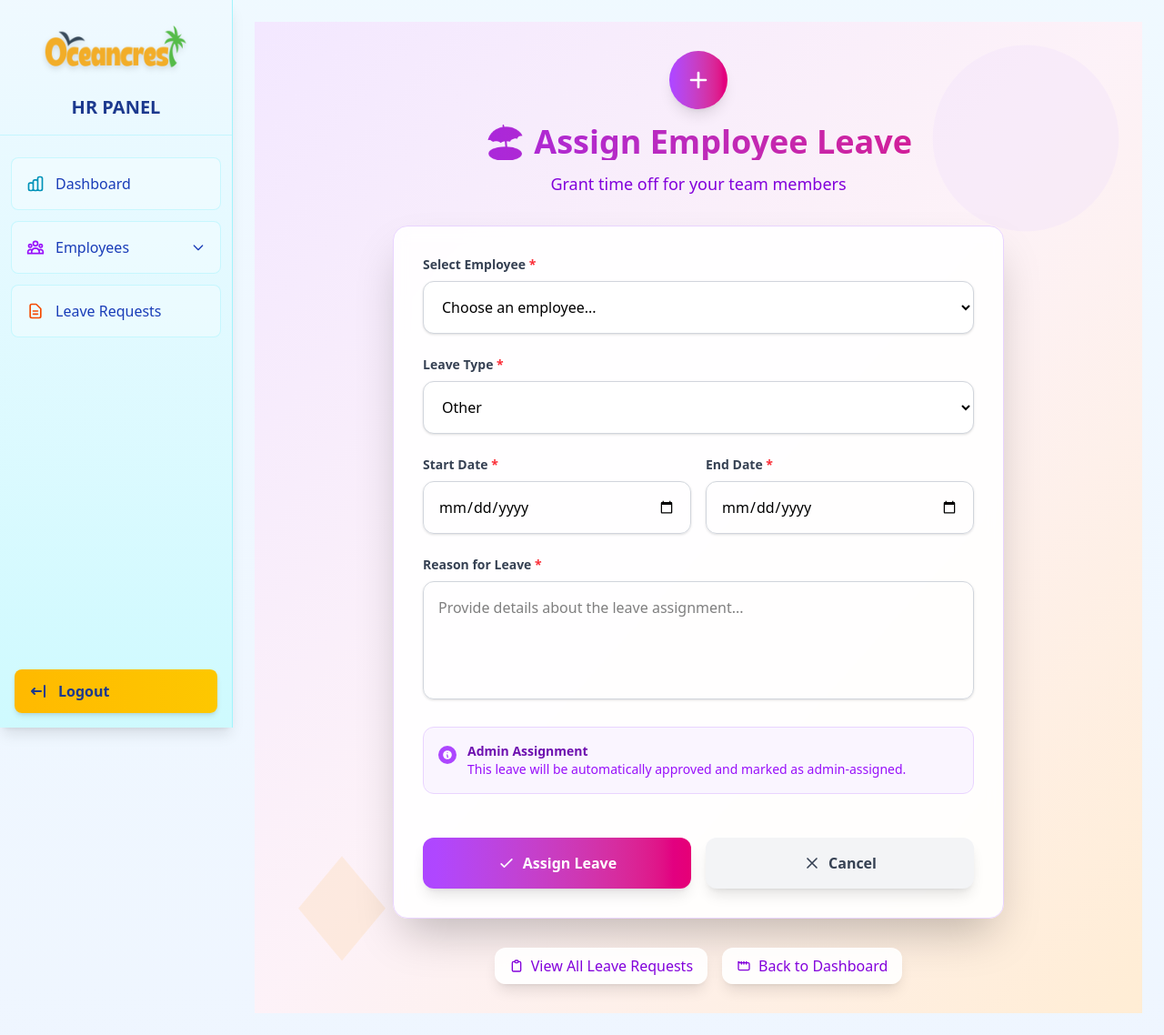
After one commit to Giner-Jv-git/employee_management_v2, a Django app: page /assign-leave/ in a window 1280 px wide. The commit adds this page. Shown: the whole page at 91% size. Run offline with Django 4.2, Linux system fonts and the light colour scheme; the visitor is signed in with stand-in values (Sample User, id 1); data that the repository does not hold is empty; some libraries are stand-ins or nearby versions.

Commit message:
admin assign configured

```diff
--- a/emp_app/forms.py
+++ b/emp_app/forms.py
@@ -93,6 +93,7 @@ class LeaveRequestForm(forms.ModelForm):
                 raise forms.ValidationError("Start date cannot be in the past.")
 
         return cleaned_data
+
 class AdminLeaveAssignForm(forms.ModelForm):
     employee = forms.ModelChoiceField(
         queryset=EmployeeData.objects.filter(status='active'),
--- a/emp_app/static/emp_app/css/output.css
+++ b/emp_app/static/emp_app/css/output.css
@@ -92,11 +92,9 @@
     --color-indigo-600: oklch(51.1% 0.262 276.966);
     --color-indigo-700: oklch(45.7% 0.24 277.023);
     --color-indigo-800: oklch(39.8% 0.195 277.366);
-    --color-indigo-900: oklch(35.9% 0.144 278.697);
     --color-purple-50: oklch(97.7% 0.014 308.299);
     --color-purple-100: oklch(94.6% 0.033 307.174);
     --color-purple-200: oklch(90.2% 0.063 306.703);
-    --color-purple-300: oklch(82.7% 0.119 306.383);
     --color-purple-400: oklch(71.4% 0.203 305.504);
     --color-purple-500: oklch(62.7% 0.265 303.9);
     --color-purple-600: oklch(55.8% 0.288 302.321);
@@ -125,7 +123,6 @@
     --container-xs: 20rem;
     --container-sm: 24rem;
     --container-md: 28rem;
-    --container-lg: 32rem;
     --container-2xl: 42rem;
     --container-4xl: 56rem;
     --container-6xl: 72rem;
@@ -616,6 +599,12 @@
   .h-32 {
     height: calc(var(--spacing) * 32);
   }
+  .h-48 {
+    height: calc(var(--spacing) * 48);
+  }
+  .h-64 {
+    height: calc(var(--spacing) * 64);
+  }
   .h-72 {
     height: calc(var(--spacing) * 72);
   }
@@ -679,6 +668,9 @@
   .w-32 {
     width: calc(var(--spacing) * 32);
   }
+  .w-48 {
+    width: calc(var(--spacing) * 48);
+  }
   .w-64 {
     width: calc(var(--spacing) * 64);
   }
@@ -1134,6 +1101,9 @@
       border-color: color-mix(in oklab, var(--color-purple-100) 50%, transparent);
     }
   }
+  .border-purple-200 {
+    border-color: var(--color-purple-200);
+  }
   .border-red-100 {
     border-color: var(--color-red-100);
   }
@@ -1296,11 +1260,17 @@
   .bg-pink-400 {
     background-color: var(--color-pink-400);
   }
+  .bg-purple-50 {
+    background-color: var(--color-purple-50);
+  }
   .bg-purple-100 {
     background-color: var(--color-purple-100);
   }
   .bg-purple-400 {
     background-color: var(--color-purple-400);
+  }
+  .bg-purple-500 {
+    background-color: var(--color-purple-500);
   }
   .bg-red-50 {
     background-color: var(--color-red-50);
@@ -1493,12 +1457,20 @@
     --tw-gradient-from: var(--color-purple-50);
     --tw-gradient-stops: var(--tw-gradient-via-stops, var(--tw-gradient-position), var(--tw-gradient-from) var(--tw-gradient-from-position), var(--tw-gradient-to) var(--tw-gradient-to-position));
   }
+  .from-purple-100 {
+    --tw-gradient-from: var(--color-purple-100);
+    --tw-gradient-stops: var(--tw-gradient-via-stops, var(--tw-gradient-position), var(--tw-gradient-from) var(--tw-gradient-from-position), var(--tw-gradient-to) var(--tw-gradient-to-position));
+  }
   .from-purple-400 {
     --tw-gradient-from: var(--color-purple-400);
     --tw-gradient-stops: var(--tw-gradient-via-stops, var(--tw-gradient-position), var(--tw-gradient-from) var(--tw-gradient-from-position), var(--tw-gradient-to) var(--tw-gradient-to-position));
   }
   .from-purple-500 {
     --tw-gradient-from: var(--color-purple-500);
+    --tw-gradient-stops: var(--tw-gradient-via-stops, var(--tw-gradient-position), var(--tw-gradient-from) var(--tw-gradient-from-position), var(--tw-gradient-to) var(--tw-gradient-to-position));
+  }
+  .from-purple-600 {
+    --tw-gradient-from: var(--color-purple-600);
     --tw-gradient-stops: var(--tw-gradient-via-stops, var(--tw-gradient-position), var(--tw-gradient-from) var(--tw-gradient-from-position), var(--tw-gradient-to) var(--tw-gradient-to-position));
   }
   .from-red-500 {
@@ -1539,6 +1511,11 @@
     --tw-gradient-via-stops: var(--tw-gradient-position), var(--tw-gradient-from) var(--tw-gradient-from-position), var(--tw-gradient-via) var(--tw-gradient-via-position), var(--tw-gradient-to) var(--tw-gradient-to-position);
     --tw-gradient-stops: var(--tw-gradient-via-stops);
   }
+  .via-pink-50 {
+    --tw-gradient-via: var(--color-pink-50);
+    --tw-gradient-via-stops: var(--tw-gradient-position), var(--tw-gradient-from) var(--tw-gradient-from-position), var(--tw-gradient-via) var(--tw-gradient-via-position), var(--tw-gradient-to) var(--tw-gradient-to-position);
+    --tw-gradient-stops: var(--tw-gradient-via-stops);
+  }
   .via-pink-400 {
     --tw-gradient-via: var(--color-pink-400);
     --tw-gradient-via-stops: var(--tw-gradient-position), var(--tw-gradient-from) var(--tw-gradient-from-position), var(--tw-gradient-via) var(--tw-gradient-via-position), var(--tw-gradient-to) var(--tw-gradient-to-position);
@@ -1621,6 +1594,10 @@
     --tw-gradient-to: var(--color-orange-50);
     --tw-gradient-stops: var(--tw-gradient-via-stops, var(--tw-gradient-position), var(--tw-gradient-from) var(--tw-gradient-from-position), var(--tw-gradient-to) var(--tw-gradient-to-position));
   }
+  .to-orange-100 {
+    --tw-gradient-to: var(--color-orange-100);
+    --tw-gradient-stops: var(--tw-gradient-via-stops, var(--tw-gradient-position), var(--tw-gradient-from) var(--tw-gradient-from-position), var(--tw-gradient-to) var(--tw-gradient-to-position));
+  }
   .to-orange-200 {
     --tw-gradient-to: var(--color-orange-200);
     --tw-gradient-stops: var(--tw-gradient-via-stops, var(--tw-gradient-position), var(--tw-gradient-from) var(--tw-gradient-from-position), var(--tw-gradient-to) var(--tw-gradient-to-position));
@@ -1698,6 +1675,9 @@
   .object-cover {
     object-fit: cover;
   }
+  .p-1 {
+    padding: calc(var(--spacing) * 1);
+  }
   .p-2 {
     padding: calc(var(--spacing) * 2);
   }
@@ -1960,8 +1937,8 @@
   .text-green-900 {
     color: var(--color-green-900);
   }
-  .text-orange-100 {
-    color: var(--color-orange-100);
+  .text-orange-200 {
+    color: var(--color-orange-200);
   }
   .text-orange-300 {
     color: var(--color-orange-300);
@@ -1984,6 +1961,9 @@
   .text-purple-100 {
     color: var(--color-purple-100);
   }
+  .text-purple-200 {
+    color: var(--color-purple-200);
+  }
   .text-purple-600 {
     color: var(--color-purple-600);
   }
@@ -2427,6 +2396,13 @@
       }
     }
   }
+  .hover\:bg-gray-200 {
+    &:hover {
+      @media (hover: hover) {
+        background-color: var(--color-gray-200);
+      }
+    }
+  }
   .hover\:bg-gray-300 {
     &:hover {
       @media (hover: hover) {
@@ -2487,6 +2456,13 @@
     &:hover {
       @media (hover: hover) {
         background-color: var(--color-red-700);
+      }
+    }
+  }
+  .hover\:bg-white {
+    &:hover {
+      @media (hover: hover) {
+        background-color: var(--color-white);
       }
     }
   }
@@ -2866,6 +2805,11 @@
   .focus\:ring-green-500 {
     &:focus {
       --tw-ring-color: var(--color-green-500);
+    }
+  }
+  .focus\:ring-purple-500 {
+    &:focus {
+      --tw-ring-color: var(--color-purple-500);
     }
   }
   .focus\:ring-red-500 {
--- /dev/null
+++ b/emp_app/templates/emp_app/admin/assign_leave.html
@@ -0,0 +1,245 @@
+{% extends 'emp_app/base.html' %}
+{% load static %}
+
+{% block content %}
+<div class="min-h-screen bg-gradient-to-br from-purple-100 via-pink-50 to-orange-100 relative overflow-hidden">
+    <!-- Background Elements -->
+    <div class="absolute inset-0">
+        <svg class="absolute top-0 right-0 w-64 h-64 text-purple-200 opacity-20" viewBox="0 0 200 200" fill="currentColor">
+            <circle cx="100" cy="100" r="80"/>
+        </svg>
+        <svg class="absolute bottom-0 left-0 w-48 h-48 text-orange-200 opacity-30" viewBox="0 0 200 200" fill="currentColor">
+            <polygon points="100,20 150,80 100,140 50,80"/>
+        </svg>
+    </div>
+
+    <div class="container mx-auto px-4 py-8 relative z-10">
+        <!-- Header -->
+        <div class="text-center mb-8">
+            <div class="flex justify-center items-center mb-4">
+                <div class="bg-gradient-to-r from-purple-500 to-pink-600 rounded-full p-4 shadow-lg">
+                    <svg class="w-8 h-8 text-white" fill="none" stroke="currentColor" viewBox="0 0 24 24">
+                        <path stroke-linecap="round" stroke-linejoin="round" stroke-width="2" d="M12 6v6m0 0v6m0-6h6m-6 0H6"></path>
+                    </svg>
+                </div>
+            </div>
+            <h1 class="text-4xl font-bold bg-gradient-to-r from-purple-600 to-pink-600 bg-clip-text text-transparent mb-3">
+                🏖️ Assign Employee Leave
+            </h1>
+            <p class="text-purple-700 text-lg">Grant time off for your team members</p>
+        </div>
+
+        <div class="max-w-2xl mx-auto">
+            <!-- Form Card -->
+            <div class="bg-white/90 backdrop-blur-sm rounded-2xl shadow-2xl border border-purple-200 p-8">
+                <form method="post" class="space-y-6">
+                    {% csrf_token %}
+
+                    <!-- Employee Selection -->
+                    <div>
+                        <label for="{{ form.employee.id_for_label }}" class="block text-sm font-semibold text-gray-700 mb-2">
+                            Select Employee <span class="text-red-500">*</span>
+                        </label>
+                        <select name="{{ form.employee.name }}" id="{{ form.employee.id_for_label }}"
+                                class="w-full p-4 border border-gray-300 rounded-xl focus:ring-2 focus:ring-purple-500 focus:border-transparent bg-white shadow-sm">
+                            <option value="">Choose an employee...</option>
+                            {% for employee in form.employee.field.queryset %}
+                                <option value="{{ employee.pk }}"
+                                        {% if form.employee.value == employee.pk|stringformat:"s" %}selected{% endif %}
+                                        {% if request.GET.employee == employee.id|stringformat:"s" %}selected{% endif %}>
+                                    {{ employee.name }} ({{ employee.employee_id }}) - {{ employee.position }}
+                                </option>
+                            {% endfor %}
+                        </select>
+                        {% if form.employee.errors %}
+                            <p class="mt-1 text-sm text-red-600">{{ form.employee.errors.0 }}</p>
+                        {% endif %}
+                    </div>
+
+                    <!-- Leave Type -->
+                    <div>
+                        <label for="{{ form.leave_type.id_for_label }}" class="block text-sm font-semibold text-gray-700 mb-2">
+                            Leave Type <span class="text-red-500">*</span>
+                        </label>
+                        <select name="{{ form.leave_type.name }}" id="{{ form.leave_type.id_for_label }}"
+                                class="w-full p-4 border border-gray-300 rounded-xl focus:ring-2 focus:ring-purple-500 focus:border-transparent bg-white shadow-sm">
+                            <option value="">Select leave type...</option>
+                            {% for value, label in form.leave_type.field.choices %}
+                                {% if value %}
+                                    <option value="{{ value }}" {% if form.leave_type.value == value %}selected{% endif %}>
+                                        {{ label }}
+                                    </option>
+                                {% endif %}
+                            {% endfor %}
+                        </select>
+                        {% if form.leave_type.errors %}
+                            <p class="mt-1 text-sm text-red-600">{{ form.leave_type.errors.0 }}</p>
+                        {% endif %}
+                    </div>
+
+                    <!-- Date Range -->
+                    <div class="grid grid-cols-1 md:grid-cols-2 gap-4">
+                        <!-- Start Date -->
+                        <div>
+                            <label for="{{ form.start_date.id_for_label }}" class="block text-sm font-semibold text-gray-700 mb-2">
+                                Start Date <span class="text-red-500">*</span>
+                            </label>
+                            <input type="date" name="{{ form.start_date.name }}" id="{{ form.start_date.id_for_label }}"
+                                   value="{{ form.start_date.value|default:'' }}"
+                                   min="{% now 'Y-m-d' %}"
+                                   class="w-full p-4 border border-gray-300 rounded-xl focus:ring-2 focus:ring-purple-500 focus:border-transparent shadow-sm">
+                            {% if form.start_date.errors %}
+                                <p class="mt-1 text-sm text-red-600">{{ form.start_date.errors.0 }}</p>
+                            {% endif %}
+                        </div>
+
+                        <!-- End Date -->
+                        <div>
+                            <label for="{{ form.end_date.id_for_label }}" class="block text-sm font-semibold text-gray-700 mb-2">
+                                End Date <span class="text-red-500">*</span>
+                            </label>
+                            <input type="date" name="{{ form.end_date.name }}" id="{{ form.end_date.id_for_label }}"
+                                   value="{{ form.end_date.value|default:'' }}"
+                                   min="{% now 'Y-m-d' %}"
+                                   class="w-full p-4 border border-gray-300 rounded-xl focus:ring-2 focus:ring-purple-500 focus:border-transparent shadow-sm">
+                            {% if form.end_date.errors %}
+                                <p class="mt-1 text-sm text-red-600">{{ form.end_date.errors.0 }}</p>
+                            {% endif %}
+                        </div>
+                    </div>
+
+                    <!-- Duration Display -->
+                    <div id="duration-display" class="hidden bg-blue-50 border border-blue-200 rounded-xl p-4">
+                        <div class="flex items-center">
+                            <div class="bg-blue-500 rounded-full p-2 mr-3">
+                                <svg class="w-4 h-4 text-white" fill="none" stroke="currentColor" viewBox="0 0 24 24">
+                                    <path stroke-linecap="round" stroke-linejoin="round" stroke-width="2" d="M8 7V3a1 1 0 011-1h6a1 1 0 011 1v4m-6 0h6M3 7h18M5 7v13a2 2 0 002 2h10a2 2 0 002-2V7M9 11v6m6-6v6"></path>
+                                </svg>
+                            </div>
+                            <div>
+                                <div class="text-sm font-semibold text-blue-800">Leave Duration</div>
+                                <div id="duration-text" class="text-sm text-blue-600"></div>
+                            </div>
+                        </div>
+                    </div>
+
+                    <!-- Reason -->
+                    <div>
+                        <label for="{{ form.reason.id_for_label }}" class="block text-sm font-semibold text-gray-700 mb-2">
+                            Reason for Leave <span class="text-red-500">*</span>
+                        </label>
+                        <textarea name="{{ form.reason.name }}" id="{{ form.reason.id_for_label }}" rows="4"
+                                  placeholder="Provide details about the leave assignment..."
+                                  class="w-full p-4 border border-gray-300 rounded-xl focus:ring-2 focus:ring-purple-500 focus:border-transparent shadow-sm resize-none">{{ form.reason.value|default:'' }}</textarea>
+                        {% if form.reason.errors %}
+                            <p class="mt-1 text-sm text-red-600">{{ form.reason.errors.0 }}</p>
+                        {% endif %}
+                    </div>
+
+                    <!-- Admin Note -->
+                    <div class="bg-purple-50 border border-purple-200 rounded-xl p-4">
+                        <div class="flex items-start">
+                            <div class="bg-purple-500 rounded-full p-1 mr-3 mt-1">
+                                <svg class="w-3 h-3 text-white" fill="currentColor" viewBox="0 0 20 20">
+                                    <path fill-rule="evenodd" d="M18 10a8 8 0 11-16 0 8 8 0 0116 0zm-7-4a1 1 0 11-2 0 1 1 0 012 0zM9 9a1 1 0 000 2v3a1 1 0 001 1h1a1 1 0 100-2v-3a1 1 0 00-1-1H9z" clip-rule="evenodd"></path>
+                                </svg>
+                            </div>
+                            <div>
+                                <div class="text-sm font-semibold text-purple-800">Admin Assignment</div>
+                                <div class="text-sm text-purple-600">This leave will be automatically approved and marked as admin-assigned.</div>
+                            </div>
+                        </div>
+                    </div>
+
+                    <!-- Form Actions -->
+                    <div class="flex flex-col sm:flex-row gap-4 pt-6">
+                        <button type="submit"
+                                class="flex-1 bg-gradient-to-r from-purple-500 to-pink-600 hover:from-purple-600 hover:to-pink-700 text-white font-bold py-4 px-6 rounded-xl shadow-lg transform transition-all duration-300 hover:scale-105 flex items-center justify-center">
+                            <svg class="w-5 h-5 mr-2" fill="none" stroke="currentColor" viewBox="0 0 24 24">
+                                <path stroke-linecap="round" stroke-linejoin="round" stroke-width="2" d="M5 13l4 4L19 7"></path>
+                            </svg>
+                            Assign Leave
+                        </button>
+
+                        <a href="{% url 'view_table' %}"
+                           class="flex-1 bg-gray-100 hover:bg-gray-200 text-gray-700 font-bold py-4 px-6 rounded-xl shadow-lg transform transition-all duration-300 hover:scale-105 flex items-center justify-center">
+                            <svg class="w-5 h-5 mr-2" fill="none" stroke="currentColor" viewBox="0 0 24 24">
+                                <path stroke-linecap="round" stroke-linejoin="round" stroke-width="2" d="M6 18L18 6M6 6l12 12"></path>
+                            </svg>
+                            Cancel
+                        </a>
+                    </div>
+                </form>
+            </div>
+
+            <!-- Quick Actions -->
+            <div class="mt-8 flex justify-center space-x-4">
+                <a href="{% url 'leave_requests_admin' %}"
+                   class="bg-white/90 backdrop-blur-sm hover:bg-white text-purple-700 font-medium py-2 px-4 rounded-xl shadow-lg transition-all duration-300 flex items-center">
+                    <svg class="w-4 h-4 mr-2" fill="none" stroke="currentColor" viewBox="0 0 24 24">
+                        <path stroke-linecap="round" stroke-linejoin="round" stroke-width="2" d="M9 5H7a2 2 0 00-2 2v12a2 2 0 002 2h10a2 2 0 002-2V7a2 2 0 00-2-2h-2M9 5a2 2 0 002 2h2a2 2 0 002-2M9 5a2 2 0 012-2h2a2 2 0 012 2"></path>
+                    </svg>
+                    View All Leave Requests
+                </a>
+
+                <a href="{% url 'admin_dashboard' %}"
+                   class="bg-white/90 backdrop-blur-sm hover:bg-white text-purple-700 font-medium py-2 px-4 rounded-xl shadow-lg transition-all duration-300 flex items-center">
+                    <svg class="w-4 h-4 mr-2" fill="none" stroke="currentColor" viewBox="0 0 24 24">
+                        <path stroke-linecap="round" stroke-linejoin="round" stroke-width="2" d="M3 7v10a2 2 0 002 2h14a2 2 0 002-2V9a2 2 0 00-2-2H5a2 2 0 00-2-2z"></path>
+                        <path stroke-linecap="round" stroke-linejoin="round" stroke-width="2" d="M8 5v4"></path>
+                        <path stroke-linecap="round" stroke-linejoin="round" stroke-width="2" d="M12 5v4"></path>
+                        <path stroke-linecap="round" stroke-linejoin="round" stroke-width="2" d="M16 5v4"></path>
+                    </svg>
+                    Back to Dashboard
+                </a>
+            </div>
+        </div>
+    </div>
+</div>
+
+<script>
+// Calculate and display leave duration
+function calculateDuration() {
+    const startDate = document.getElementById('{{ form.start_date.id_for_label }}').value;
+    const endDate = document.getElementById('{{ form.end_date.id_for_label }}').value;
+    const durationDisplay = document.getElementById('duration-display');
+    const durationText = document.getElementById('duration-text');
+
+    if (startDate && endDate) {
+        const start = new Date(startDate);
+        const end = new Date(endDate);
+
+        if (end >= start) {
+            const timeDiff = end.getTime() - start.getTime();
+            const daysDiff = Math.ceil(timeDiff / (1000 * 3600 * 24)) + 1; // +1 to include both start and end dates
+
+            durationText.textContent = `${daysDiff} day${daysDiff !== 1 ? 's' : ''}`;
+            durationDisplay.classList.remove('hidden');
+        } else {
+            durationDisplay.classList.add('hidden');
+        }
+    } else {
+        durationDisplay.classList.add('hidden');
+    }
+}
+
+// Add event listeners for date inputs
+document.getElementById('{{ form.start_date.id_for_label }}').addEventListener('change', calculateDuration);
+document.getElementById('{{ form.end_date.id_for_label }}').addEventListener('change', calculateDuration);
+
+// Update end date minimum when start date changes
+document.getElementById('{{ form.start_date.id_for_label }}').addEventListener('change', function() {
+    const startDate = this.value;
+    const endDateInput = document.getElementById('{{ form.end_date.id_for_label }}');
+    endDateInput.min = startDate;
+
+    // If end date is before start date, clear it
+    if (endDateInput.value && endDateInput.value < startDate) {
+        endDateInput.value = '';
+    }
+});
+
+// Calculate duration on page load if dates are present
+document.addEventListener('DOMContentLoaded', calculateDuration);
+</script>
+{% endblock %}
--- a/emp_app/urls.py
+++ b/emp_app/urls.py
@@ -42,5 +42,5 @@ urlpatterns = [
     path('leave/<int:pk>/reject/', reject_leave, name='reject_leave'),
 
     # ADD A GENERAL LEAVE REQUEST URL (to fix sidebar if needed)
-    path('add-leave-request/', views.request_leave, name='add_leave_request'),
+
 ]
```
Also changed, not shown: other parts of emp_app/static/emp_app/css/output.css (+0 -113 lines).
